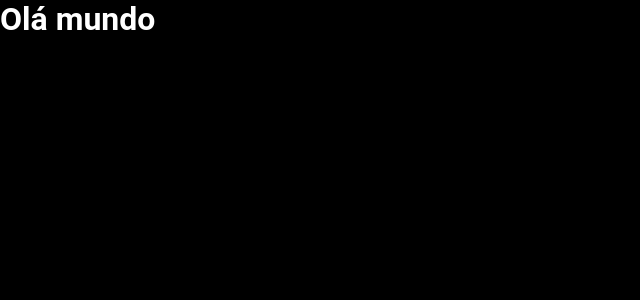
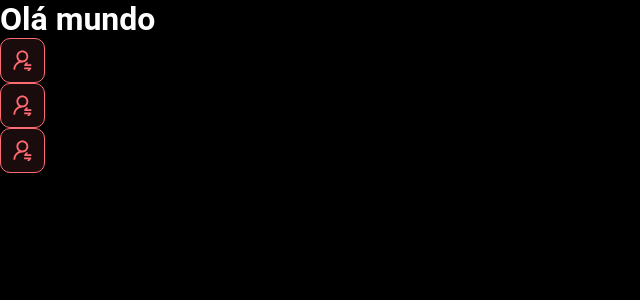
Before and after one commit to RuanPablo1/DS-Meta, a React (Vite) app in the folder frontend/: page / in a window 1280 px wide. Shown: the top 300 px of the page, without its empty margins (0-640 px from the left). Built offline with nearby package versions, Linux system fonts and the light colour scheme.

Commit message:
Primeiro componente

```diff
--- a/frontend/src/App.tsx
+++ b/frontend/src/App.tsx
@@ -1,6 +1,13 @@
+import NotificationButton from "./components/NotificationButton"
+
 function App() {
-  return(
-    <h1>Olá mundo</h1>
+  return (
+    <>
+      <h1>Olá mundo</h1>
+      <NotificationButton />
+      <NotificationButton />
+      <NotificationButton />
+    </>
   )
 }
 
--- /dev/null
+++ b/frontend/src/components/NotificationButton/index.tsx
@@ -0,0 +1,12 @@
+import icon from '../../assets/img/notification-icon.svg'
+import './styles.css'
+
+function NotificationButton() {
+    return (
+        <div className="ds-meta-red-button">
+            <img src={icon} alt="notificar"/>
+        </div>
+    )
+}
+
+export default NotificationButton
--- /dev/null
+++ b/frontend/src/components/NotificationButton/styles.css
@@ -0,0 +1,15 @@
+.ds-meta-red-button {
+    height: 45px;
+    width: 45px;
+    background: rgba(255, 107, 114, 0.1);
+    border: 1px solid #FF6B72;
+    border-radius: 10px;
+    display: flex;
+    align-items: center;
+    justify-content: center;
+    cursor: pointer;
+}
+
+.ds-meta-red-button img {
+    width: 19px;
+}
```
Also changed, not shown: frontend/src/assets/img/logo.svg (added), frontend/src/assets/img/notification-icon.svg (added).
